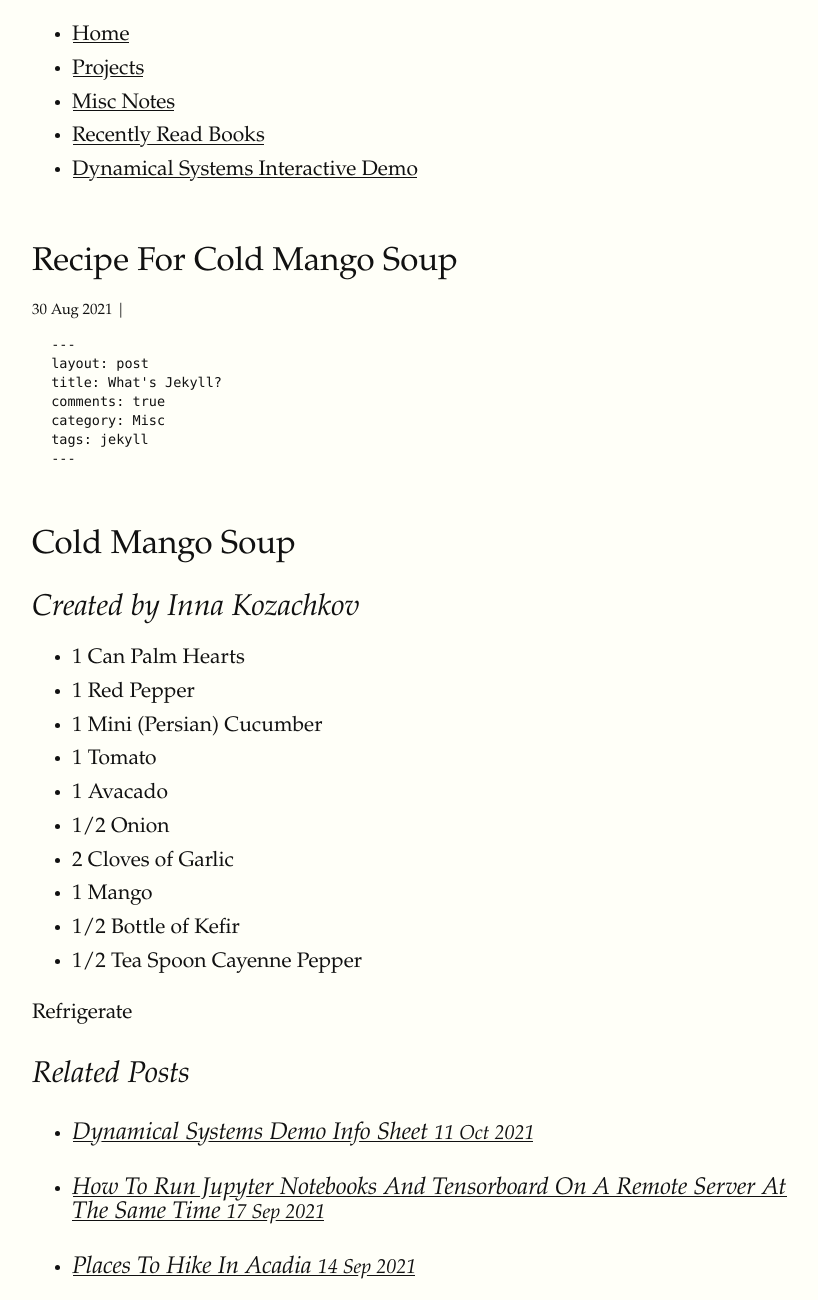
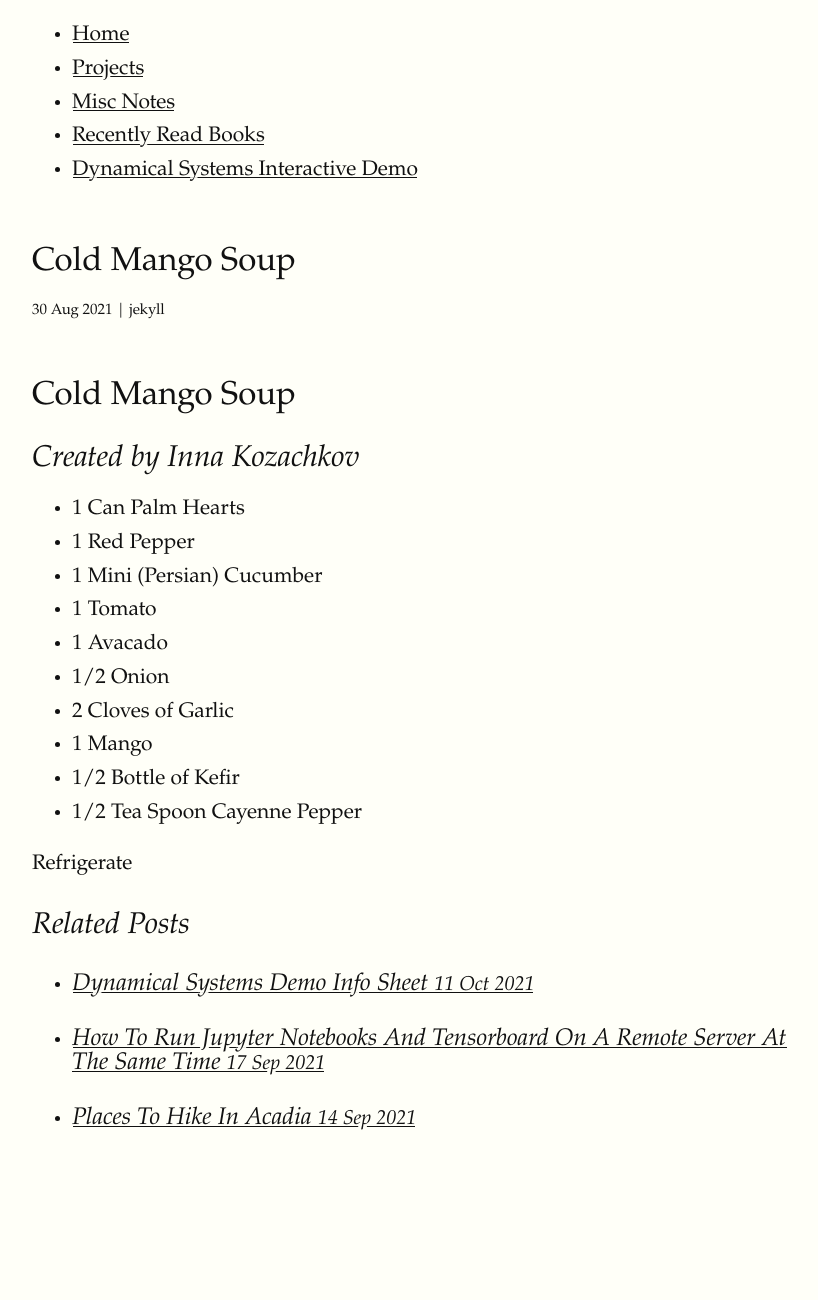
Before and after one commit to kozleo/kozleo.github.io, a Jekyll site: the page built from _posts/2021-08-30-Recipe-for-Cold-Mango-Soup.md, in a window 1280 px wide. Shown: the whole page, without its empty margins (224-1042 px from the left). Built offline with Jekyll 4.4.1, drawn with Linux system fonts in a browser that asks for light colours; nearby versions of some CDN libraries; our own code applies the rules of GitHub Pages for plain Markdown files; after the commit the page ends 1151 px from its top, so only the background shows below that.

Commit message:
projects

````diff
--- a/_posts/2021-08-30-Recipe-for-Cold-Mango-Soup.md
+++ b/_posts/2021-08-30-Recipe-for-Cold-Mango-Soup.md
@@ -1,12 +1,11 @@
-```yaml
 ---
 layout: post
-title: What's Jekyll?
-comments: true
+title: Cold Mango Soup
 category: Misc
 tags: jekyll
 ---
-```
+
+
 
 # Cold Mango Soup
 
````
